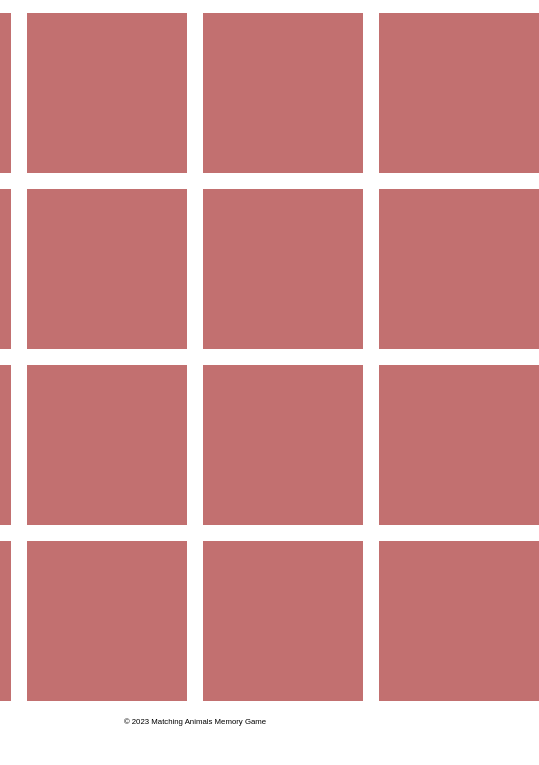
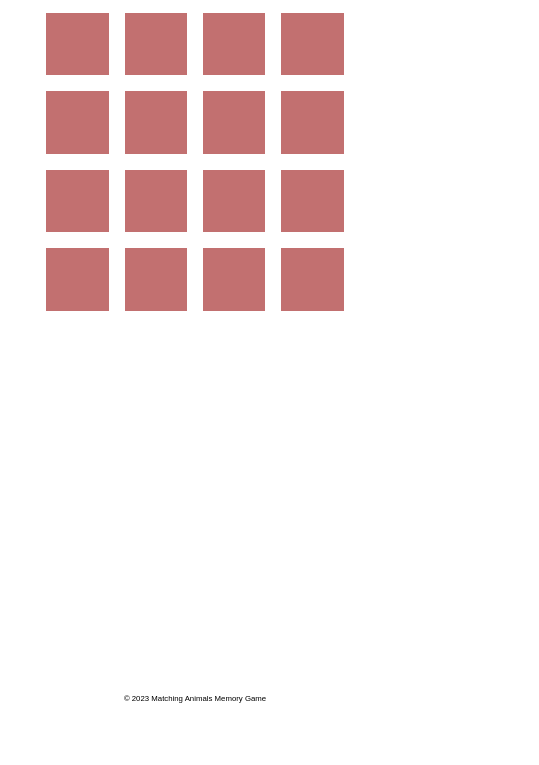
Before and after one commit to harmonica23/matching_animals, a plain HTML site: page game.html in a window 390 px wide. Shown: the part 93-858 px from the top of the page, 539 px wide, since content can reach past the window. Drawn offline with Linux system fonts and the light colour scheme; a web font is replaced by a local one.

Commit message:
made board responsive

```diff
--- a/game.css
+++ b/game.css
@@ -57,8 +57,8 @@ main {
 }
 
 .card {
-    width: 10rem;
-    height: 10rem;
+    width: 16vmim;
+    height: 16vmin;
     background-color: rgba(165, 42, 42, 0.67);
     display: flex;
     align-items: center;
@@ -67,8 +67,8 @@ main {
 }
 
 .card-content {
-    width: 10rem;
-    height: 10rem;
+    width: 16vmim;
+    height: 16vmin;
 }
 
 .flipped {
```
